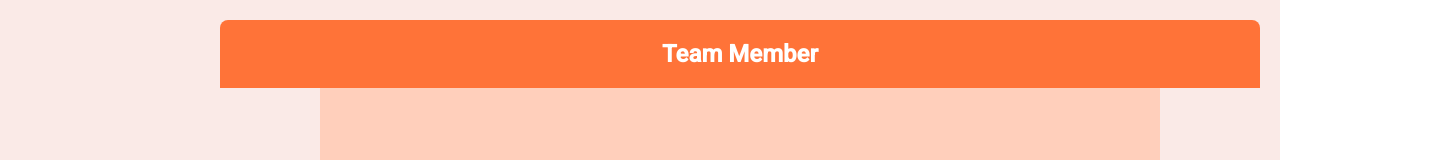
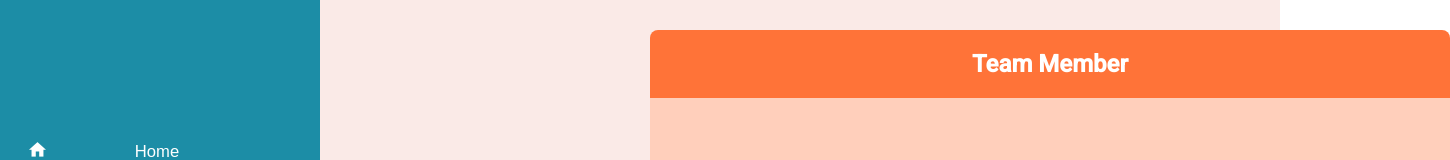
Before and after one commit to UPC-PRE-SI729-2402-WX51-G1-Verduritas/GastroGo-FrontEnd, an Angular app: page /join-a-team in a window 1280 px wide. Shown: the top 160 px of the page, 1450 px wide, since content can reach past the window. Built offline with nearby package versions, Linux system fonts and the light colour scheme.

Commit message:
fix(join-a-team): fixed join a team components

```diff
--- a/src/app/workers/team-activities/components/join-a-team/join-a-team.component.css
+++ b/src/app/workers/team-activities/components/join-a-team/join-a-team.component.css
@@ -1,19 +1,24 @@
-.join-container {
-  padding: 20px;
-  margin-left: 200px;
-  justify-content: center;
+.join-a-team-container{
+  display: flex;
+  flex-direction: row;
+}
+.join-container{
+  padding-left: 250px;
+  margin-top: 30px;
+  margin-left: 80px;
+
 }
 
 .join-header {
   background-color: #FF7338;
   padding: 20px;
   border-radius: 8px 8px 0 0;
-  min-width: 800px;
+  max-width: 800px;
   text-align: center;
-  max-height: 102px;
   font-size: 24px;
   color: #FFFFFF;
   font-weight: bold;
+
 }
 
 .join-content {
@@ -21,7 +26,7 @@
   padding: 20px;
   border-radius: 0 0 8px 8px;
   max-width: 800px;
-  min-height: 880px;
+  min-height: 780px;
   margin: auto;
   text-align: center;
   display: flex;
--- a/src/app/workers/team-activities/components/join-a-team/join-a-team.component.html
+++ b/src/app/workers/team-activities/components/join-a-team/join-a-team.component.html
@@ -1,3 +1,5 @@
+<div class="join-a-team-container">
+  <app-side-navigator-bar></app-side-navigator-bar>
 <div class="join-container">
   <div class="join-header">
     Team Member
@@ -29,3 +31,4 @@
     </p>
   </div>
 </div>
+</div>
--- a/src/app/workers/team-activities/components/join-a-team/join-a-team.component.ts
+++ b/src/app/workers/team-activities/components/join-a-team/join-a-team.component.ts
@@ -5,6 +5,7 @@ import {MatCard} from "@angular/material/card";
 import {FormsModule} from "@angular/forms";
 import {MatFormField} from "@angular/material/select";
 import {Router} from "@angular/router";
+import {SideNavigatorBarComponent} from "../../../../public/components/side-navigator-bar/side-navigator-bar.component";
 
 @Component({
   selector: 'app-join-a-team',
@@ -15,7 +16,8 @@ import {Router} from "@angular/router";
     MatCard,
     MatButton,
     MatInput,
-    MatLabel
+    MatLabel,
+    SideNavigatorBarComponent
   ],
   templateUrl: './join-a-team.component.html',
   styleUrl: './join-a-team.component.css'
```
